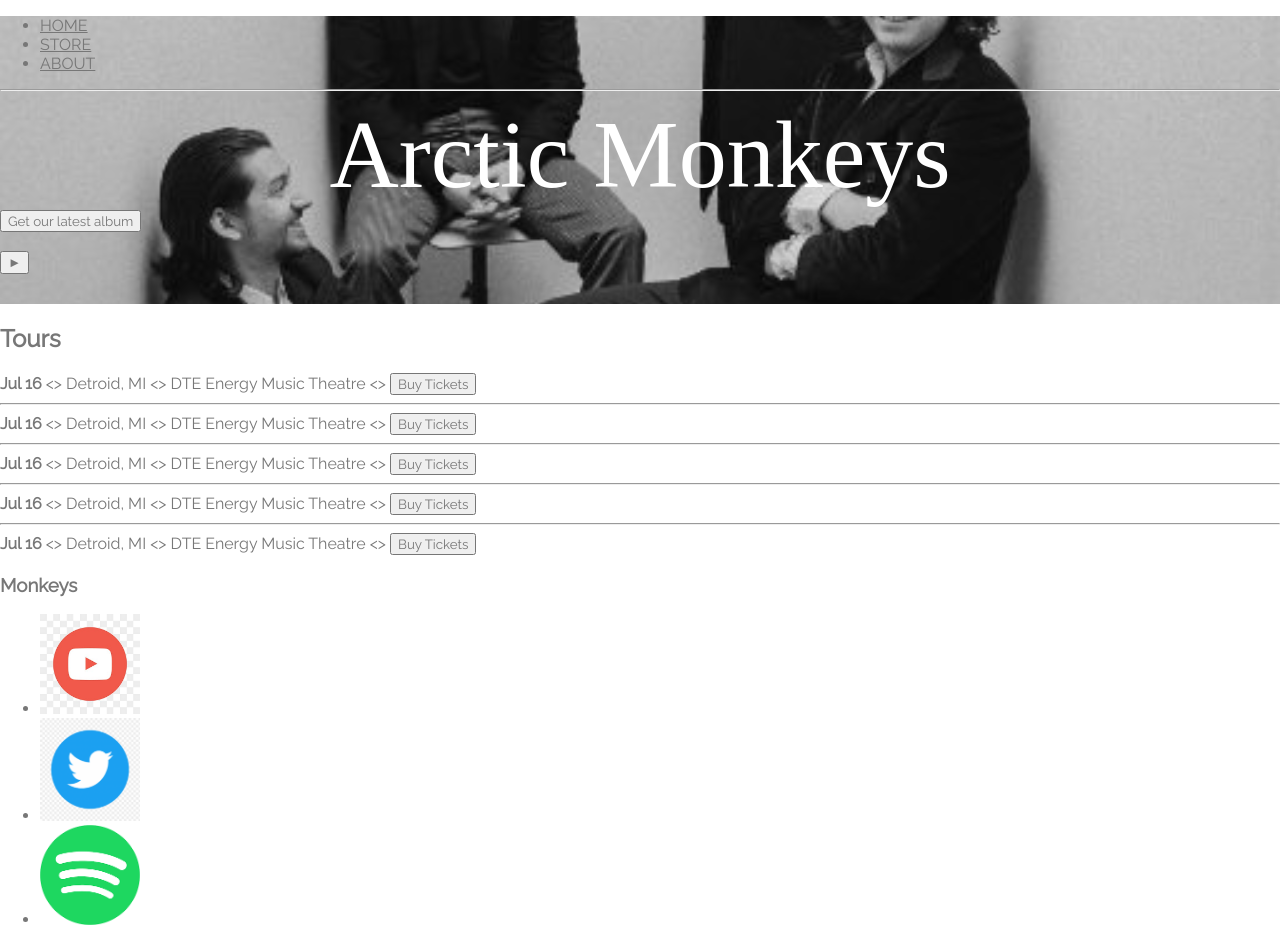
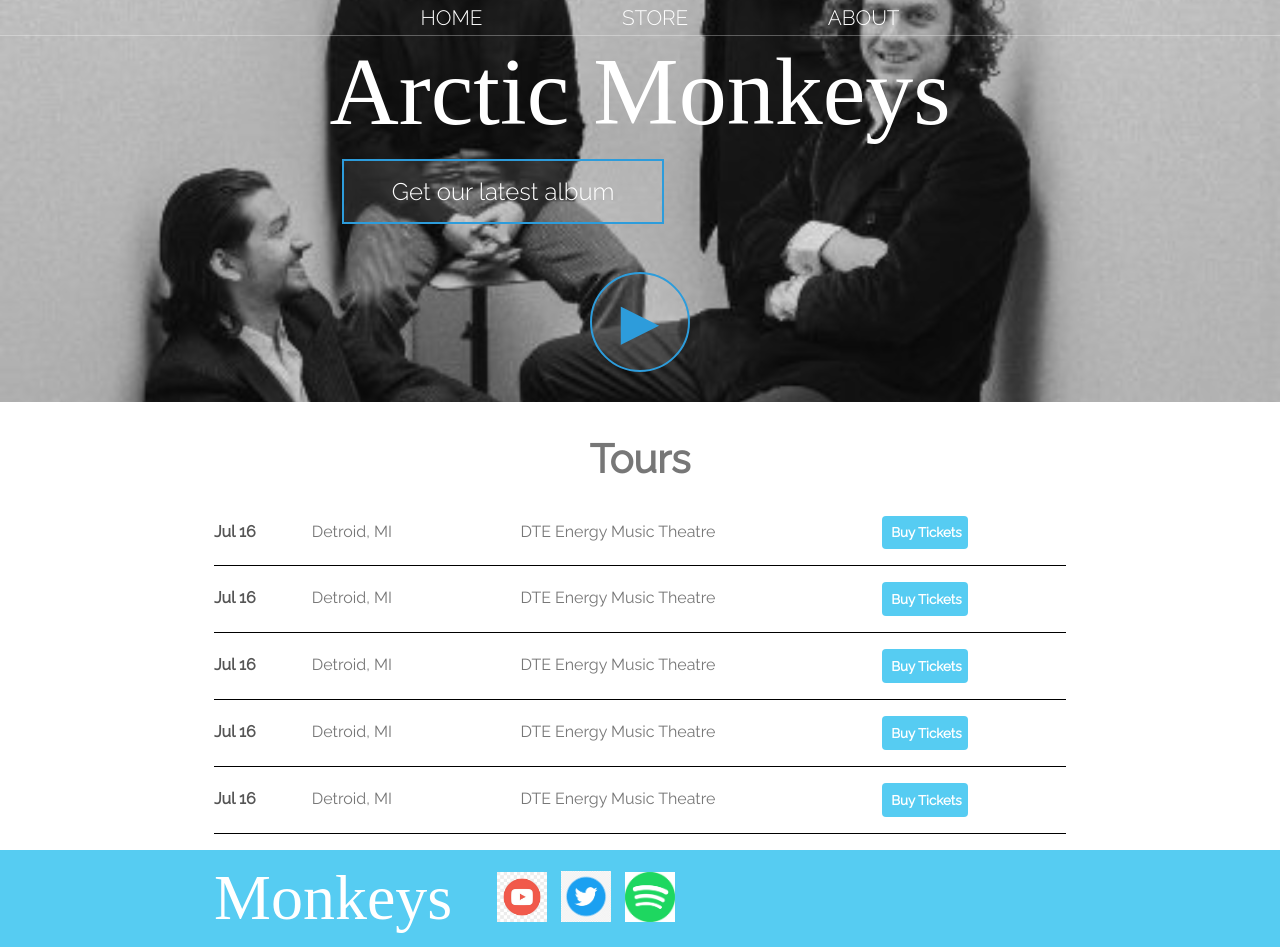
Before and after one commit to Markos04/rokeri-s-moravu, a plain HTML site: page index.html in a window 1280 px wide. Drawn offline with Linux system fonts and the light colour scheme.

Commit message:
gotov i drugi css, nekoliko stvari nerazumno bacicu pogled ubrzo. ne znam koj ce mi ova dva fajla clear i dasdasdasdasda napravio sam ih slucajno videcu i sta cu s njima. pooz

```diff
--- a/index.html
+++ b/index.html
@@ -9,93 +9,75 @@
 </head>
 <body>
     <header class="main-header">
-        <nav>
+        <nav class="nav main-nav">
             <ul>
                 <li><a href="index.html">HOME</a></li>
                 <li><a href="store.html">STORE</a></li>
                 <li><a href="about.html">ABOUT</a></li>
             </ul>
         </nav>
-            <hr>
             <h1 class="band-name band-name-large">Arctic Monkeys</h1>
-            <button type="button">Get our latest album</button><br><br>
-            <!--
-                Find a suitable bg img
-            -->
-            <button type="button">&#9658</button>
+            <div class="container">
+                <button class="btn btn-header" type="button">Get our latest album</button>
+            </div>
+                <button class="btn btn-header btn-play" type="button">&#9658</button>
+
     </header>
 
-    <section>
-        <h2>Tours</h2>
+    <section class="content-section container">
+        <h2 class="section-header">Tours</h2>
         <div>
-            <div>
-                <strong>Jul 16</strong>
-                &lt;&gt;
-                <span>Detroid, MI</span>
-                &lt;&gt;
-                <span>DTE Energy Music Theatre</span>
-                &lt;&gt;
-                <button type="button">Buy Tickets</button>
-                <hr>
+            <div class="tour-row">
+                <span class="tour-item tour-date">Jul 16</span>
+                <span class="tour-item tour-city">Detroid, MI</span>
+                <span class="tour-item tour-arena">DTE Energy Music Theatre</span>
+                <button class="btn tour-item tour-btn btn-primary" type="button">Buy Tickets</button>
             </div>
         </div>
         <div>
-            <div>
-                <strong>Jul 16</strong>
-                &lt;&gt;
-                <span>Detroid, MI</span>
-                &lt;&gt;
-                <span>DTE Energy Music Theatre</span>
-                &lt;&gt;
-                <button type="button">Buy Tickets</button>
-                <hr>
+            <div class="tour-row">
+                <span class="tour-item tour-date">Jul 16</span>
+                <span class="tour-item tour-city">Detroid, MI</span>
+                <span class="tour-item tour-arena">DTE Energy Music Theatre</span>
+                <button class="btn tour-item tour-btn btn-primary" type="button">Buy Tickets</button>
             </div>
         </div>
         <div>
-            <div>
-                <strong>Jul 16</strong>
-                &lt;&gt;
-                <span>Detroid, MI</span>
-                &lt;&gt;
-                <span>DTE Energy Music Theatre</span>
-                &lt;&gt;
-                <button type="button">Buy Tickets</button>
-                <hr>
+            <div class="tour-row">
+                <span class="tour-item tour-date">Jul 16</span>
+                <span class="tour-item tour-city">Detroid, MI</span>
+                <span class="tour-item tour-arena">DTE Energy Music Theatre</span>
+                <button class="btn tour-item tour-btn btn-primary" type="button">Buy Tickets</button>
             </div>
         </div>
         <div>
-            <div>
-                <strong>Jul 16</strong>
-                &lt;&gt;
-                <span>Detroid, MI</span>
-                &lt;&gt;
-                <span>DTE Energy Music Theatre</span>
-                &lt;&gt;
-                <button type="button">Buy Tickets</button>
-                <hr>
+            <div class="tour-row">
+                <span class="tour-item tour-date">Jul 16</span>
+                <span class="tour-item tour-city">Detroid, MI</span>
+                <span class="tour-item tour-arena">DTE Energy Music Theatre</span>
+                <button class="btn tour-item tour-btn btn-primary" type="button">Buy Tickets</button>
             </div>
         </div>
         <div>
-            <div>
-                <strong>Jul 16</strong>
-                &lt;&gt;
-                <span>Detroid, MI</span>
-                &lt;&gt;
-                <span>DTE Energy Music Theatre</span>
-                &lt;&gt;
-                <button type="button">Buy Tickets</button>
+            <div class="tour-row">
+                <span class="tour-item tour-date">Jul 16</span>
+                <span class="tour-item tour-city">Detroid, MI</span>
+                <span class="tour-item tour-arena">DTE Energy Music Theatre</span>
+                <button class="btn tour-item tour-btn btn-primary" type="button">Buy Tickets</button>
             </div>
         </div>
     </section>
 
 
-    <footer>
-        <h3>Monkeys</h3>
-        <ul>
-            <li><a href="https://youtube.com" target="_blank"><img src="images/yt.jpg" alt="" width="100"></a></li>
-            <li><a href="https://twitter.com" target="_blank"><img src="images/twitter.png" alt="" width="100"></a></li>
-            <li><a href="https://spotify.com" target="_blank"><img src="images/spotify.png" alt="" width="100"></a></li>
+    <footer class="main-footer">
+        <div class="container main-footer-container">
+        <h3 class="band-name">Monkeys</h3>
+        <ul class="nav footer-nav">
+            <li><a href="https://youtube.com" target="_blank"><img src="images/yt.jpg" alt=""></a></li>
+            <li><a href="https://twitter.com" target="_blank"><img src="images/twitter.png" alt=""></a></li>
+            <li><a href="https://spotify.com" target="_blank"><img src="images/spotify.png" alt=""></a></li>
         </ul>
+        </div>
     </footer>
 </body>
 </html>
--- a/styles.css
+++ b/styles.css
@@ -8,7 +8,6 @@ html, body {
     margin: 0;
     padding: 0;
 }
-
 
 .nav ul {
     margin: 0;
@@ -83,17 +82,85 @@ html, body {
 .main-footer {
     background-color: #56CCF2;
     color: white;
-
 }
 .main-footer-container {
     display: flex;
     align-items: center;
-}
-
-.main-footer-container {
     flex-grow: 1;
     text-align: end;
 }
+
 .section-paragraph{
     margin-bottom: auto;
 }
+.btn {
+    text-align: center;
+    vertical-align: middle;
+    padding: .67em;
+    cursor: pointer;
+}
+.btn-header {
+    margin: .5em 15% 2em 15%;
+    color: white;
+    border: 2px solid #2D9CDB;
+    background-color: rgba(255, 255, 255, 0.1);
+    border-radius: 0;
+    font-size: 1.5em;
+    font-weight: lighter;
+    padding-left: 2em;
+    padding-right: 2em;
+}
+
+.btn-header:hover {
+    background-color: rgba(255, 255, 255, .3);
+}
+
+.btn-play {
+    display: block;
+    margin: 0 auto;
+    font-size: 4em;
+    border-radius: 50%;
+    padding: 0;
+    color: #2D9CDB;
+    width: 100px;
+    height: 100px;
+}
+.tour-row {
+    border-bottom: 1px solid black;
+    padding-bottom: 1em;
+    margin-bottom: 1em;
+}
+
+.tour-row:last-child {
+
+}
+
+.tour-item {
+    display: inline-block;
+    padding-right: .5em;
+}
+.tour-date{
+    color: #555;
+    font-weight: bold;
+    width: 11%;
+}
+
+.tour-city {
+    width: 24%;
+}
+.tour-arena {
+    width: 42%;
+}
+.tour-btn {
+    max-width: 19%;
+}
+.btn-primary {
+    color: white;
+    background-color: #56ccf2;
+    border: none;
+    border-radius: .3em;
+    font-weight: bold;
+}
+.btn-primary:hover {
+    background-color: #2D9CDB;
+}
```
Also changed, not shown: 2 other files.
